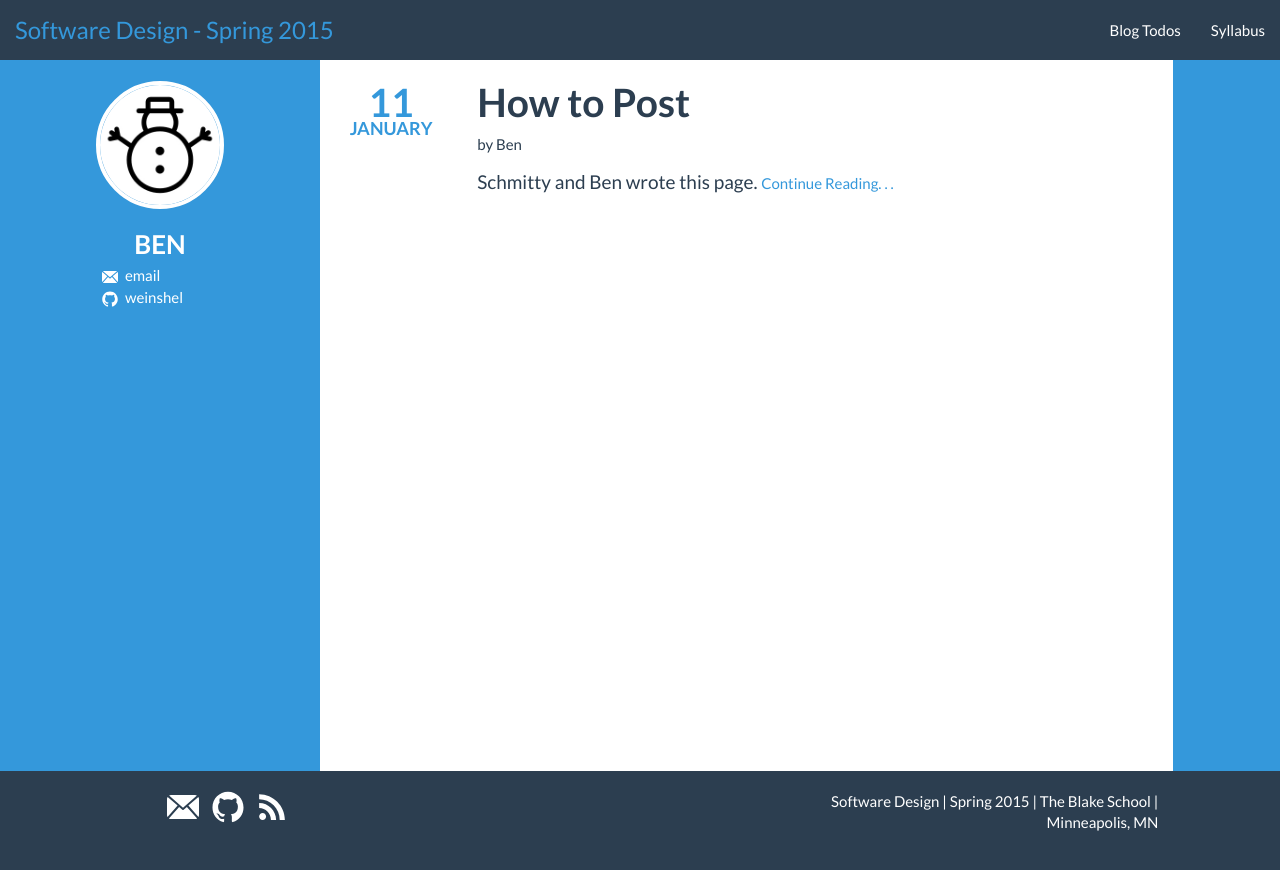
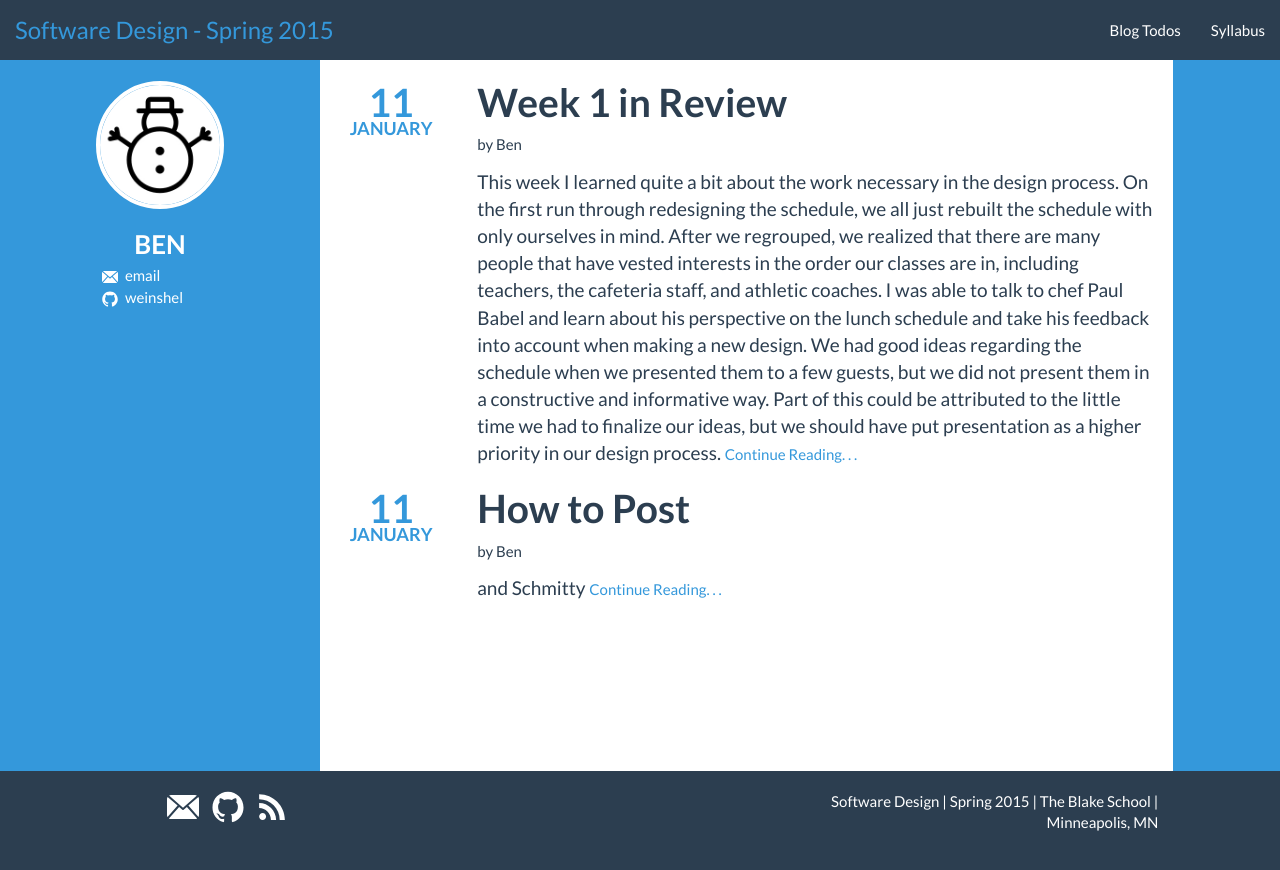
Before and after one commit to BlakeCS-Spring2015/blakecs-spring2015.github.io, a Jekyll site: the page built from ben/index.html, in a window 1280 px wide. Shown: the top 870 px of the page. Built offline with Jekyll 4.4.1, drawn with Linux system fonts in a browser that asks for light colours; Markdown is read by kramdown in place of the engine named in the settings.

Commit message:
Added my week in review
Improved presentation of how to post post

```diff
--- a/_includes/post-list-entry.html
+++ b/_includes/post-list-entry.html
@@ -9,7 +9,7 @@
     <h1><a class="post-link" href="{{ post.url | prepend: site.baseurl }}">{{ post.title }}</a></h1>
     <div class="author-block">by <a href="/{{ post.author }}">{{ site.data.authors[post.author].name }}</a></div>
     <div class="post-excerpt">
-      {{ post.excerpt | remove: '<p>' | remove: '</p>' }} <a href="{{ post.url }}" class="continue-reading"> Continue Reading. . .</a>
+      {{ post.excerpt | remove: '<p>' | remove: '</p>' | remove: '<h1>'| remove: '</h1>' | remove: '<h2>'| remove: '</h2>' }} <a href="{{ post.url }}" class="continue-reading"> Continue Reading. . .</a>
     </div>
   </div>
 </div>
--- a/ben/_posts/2015-01-11-how-to-post.md
+++ b/ben/_posts/2015-01-11-how-to-post.md
@@ -1,5 +1,5 @@
 ---
-layout: page
+layout: post
 title: "How to Post"
 date: 2015-01-11 17:15:00
 permalink: /how-to-post/
@@ -7,9 +7,9 @@ author: ben
 tags: frontpage
 ---
 
-[Schmitty](/schmitty) and [Ben](/ben) wrote this page.
+and [Schmitty](/schmitty)
 
-# Making a New Post
+<br>
 
 In order to make a new post, you will have to have GitHub for Mac set up with commit privilges to [the blog's repository](https://github.com/BlakeCS-Spring2015/blakecs-spring2015.github.io). You will need to learn a bit about Terminal to make a new post.
 
--- /dev/null
+++ b/ben/_posts/2015-01-11-week--in-review.md
@@ -0,0 +1,10 @@
+---
+layout: post
+title: "Week 1 in Review"
+date: 2015-01-11 17:15:51
+author: ben
+---
+
+This week I learned quite a bit about the work necessary in the design process. On the first run through redesigning the schedule, we all just rebuilt the schedule with only ourselves in mind. After we regrouped, we realized that there are many people that have vested interests in the order our classes are in, including teachers, the cafeteria staff, and athletic coaches. I was able to talk to chef Paul Babel and learn about his perspective on the lunch schedule and take his feedback into account when making a new design. We had good ideas regarding the schedule when we presented them to a few guests, but we did not present them in a constructive and informative way. Part of this could be attributed to the little time we had to finalize our ideas, but we should have put presentation as a higher priority in our design process.
+
+I also had the opportunity to help teach the class about posting to the blog (which involves work in GitHub, Terminal, and a text editor) with Schmitty. It was a good experience to co-teach the class for the day, and like our experience with the lunch schedules, our presentation was decent, but we could have prioritized it more in the planning stage.
```
